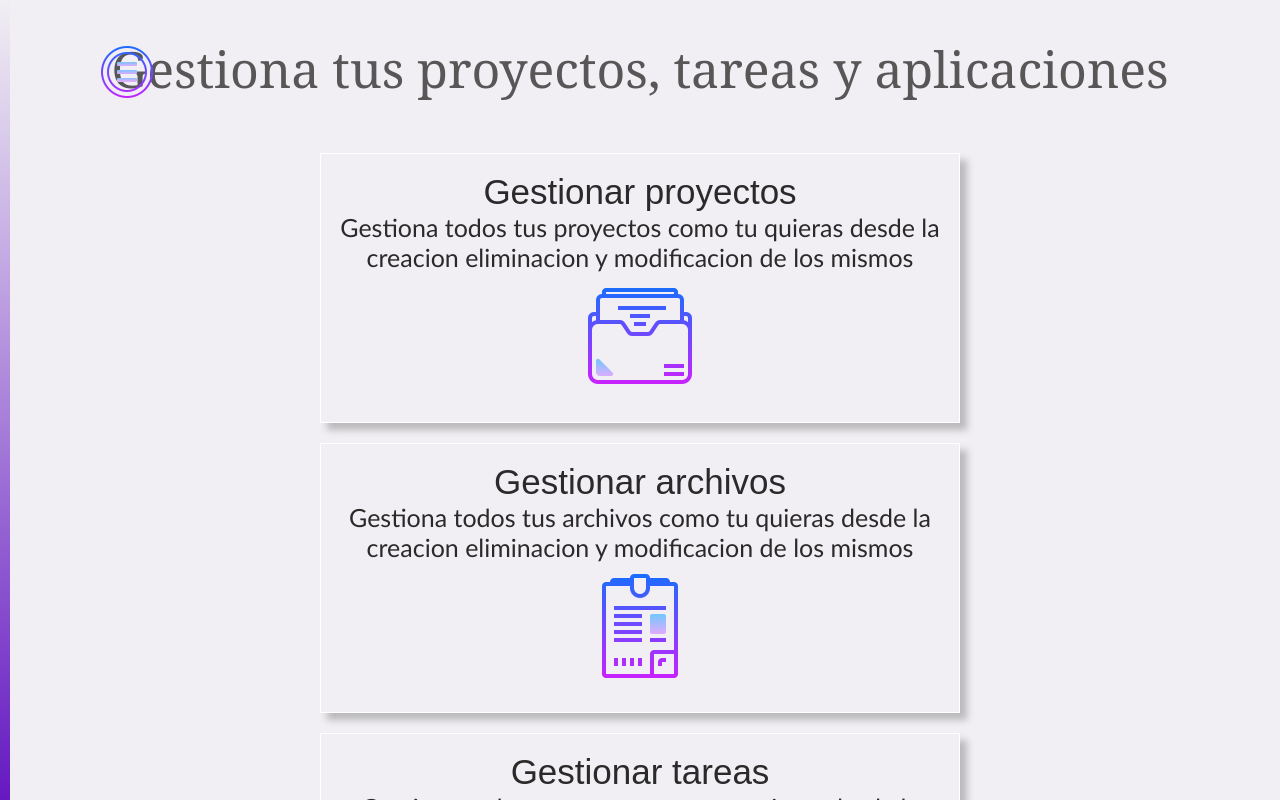
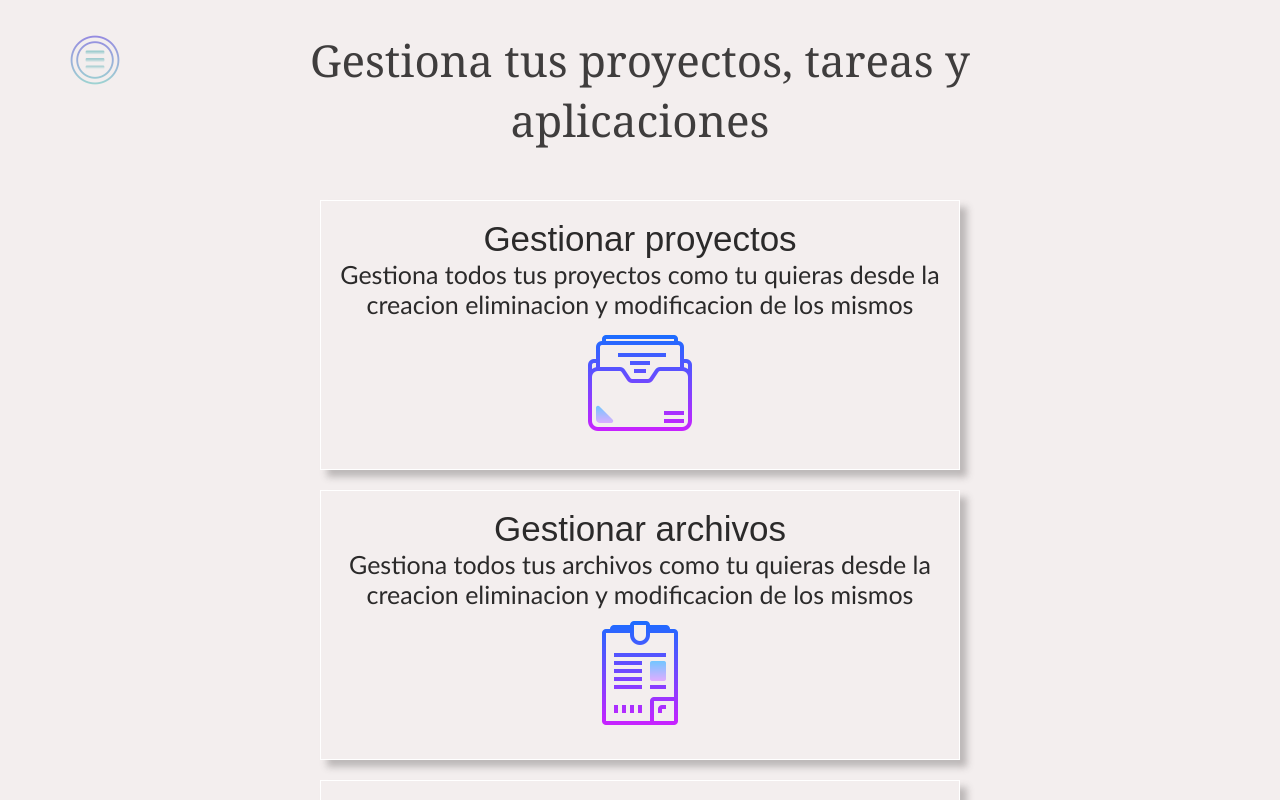
Before and after one commit to facundobrunetti99/Project-final-web, a React (Vite) app: page / in a window 1280 px wide. Shown: the top 800 px of the page. Built offline with nearby package versions, Linux system fonts and the light colour scheme.

Commit message:
Style menu and format code added

```diff
--- a/src/App.css
+++ b/src/App.css
@@ -2,4 +2,5 @@
     margin: 0;
     padding: 0;
     box-sizing: border-box;
+
 }
--- a/src/RouterConfig.jsx
+++ b/src/RouterConfig.jsx
@@ -1,41 +1,28 @@
-import React from 'react';
-import { Route, Routes } from 'react-router-dom';
-import AuthRouter from './AuthRouter';
-import PrivHome from './page/PrivHome';
-import Task from './page/Task';
-import Login from './page/Login'
-import Project from './page/Project';
-import Dashboard from '../src/page/DashBoard/Dashboard'
-import PublicHome from './page/PublicHome/PublicHome';
+import React from "react";
+import { Route, Routes } from "react-router-dom";
+import AuthRouter from "./AuthRouter";
+import PrivHome from "./page/PrivHome";
+import Task from "./page/Task";
+import Login from "./page/Login";
+import Project from "./page/Project";
+import Dashboard from "../src/page/DashBoard/Dashboard";
+import PublicHome from "./page/PublicHome/PublicHome";
 const RouterConfig = ({ isAuthenticated }) => {
   return (
     <Routes>
+      <Route path="/" element={<Dashboard />}>
+        <Route path="/" element={<PublicHome />}></Route>
 
-      <Route path="/" element={<Dashboard />}>
-        <Route path="/" element={<PublicHome/>}></Route>
-
-       <Route element={<AuthRouter isAuthenticated={isAuthenticated}/>}>
-            <Route path="/homepriv" element={<PrivHome />}>
-            </Route>
-            <Route path="/project" element={<Project />} />
-            <Route path="/project/task" element={<Task/>}></Route>
+        <Route element={<AuthRouter isAuthenticated={isAuthenticated} />}>
+          <Route path="/homepriv" element={<PrivHome />}></Route>
+          <Route path="/project" element={<Project />} />
+          <Route path="/project/task" element={<Task />}></Route>
         </Route>
-
-
-
-
-
       </Route>
 
-
-      <Route path='/login' element={<Login/>}>
-      </Route>
-
-
-
-
+      <Route path="/login" element={<Login />}></Route>
     </Routes>
   );
-}
+};
 
 export default RouterConfig;
--- a/src/component/NavBar/Nav.css
+++ b/src/component/NavBar/Nav.css
@@ -1,38 +1,33 @@
-
-
-
 .nav-abrir {
   position: fixed;
   top: 0;
   left: 0;
-    width: 260px;
+  width: 210px;
   height: 100%;
-    background-image: linear-gradient(to bottom, #f1eff3, #6519c1);
-    display: flex;
+  background-image: linear-gradient(to bottom, #bf8af5, #7834c5); display: flex;
   flex-direction: column;
   justify-content: center;
   align-items: center;
-
-    font-family: 'Gill Sans', 'Gill Sans MT', Calibri, 'Trebuchet MS', sans-serif;
-    transition: left 0.3s ease;     z-index: 1000;
+  font-family: "Gill Sans", "Gill Sans MT", Calibri, "Trebuchet MS", sans-serif;
+  transition: left 0.3s ease;
+  z-index: 1000;
 }
 
 .nav-cerrar {
   position: fixed;
   top: 0;
   left: -250px;
-    width: 260px;
+  width: 210px;
   height: 100%;
-    background-image: linear-gradient(to bottom, #f1eff3, #6519c1);
+  background-image: linear-gradient(to bottom, #bf8af5, #7834c5);
   display: flex;
   flex-direction: column;
   justify-content: center;
   align-items: center;
-    font-family: 'Gill Sans', 'Gill Sans MT', Calibri, 'Trebuchet MS', sans-serif;
+  font-family: "Gill Sans", "Gill Sans MT", Calibri, "Trebuchet MS", sans-serif;
   transition: left 0.3s ease;
   z-index: 1100;
 }
-
 
 .nav-ul-conteiner {
   width: 50%;
@@ -40,32 +35,30 @@
   display: flex;
   flex-direction: column;
   justify-content: space-around;
-
   padding: 20px 0;
   flex-wrap: nowrap;
   list-style: none;
   border-bottom: 1px solid #cdcbc9;
   height: 350px;
+  margin-top: 150px;
 }
 
 .nav-ul-conteiner a {
-    color: #FFF;
-    font-size: 22px;
+  color: #fff;
+  font-size: 18px;
   text-decoration: none;
   padding: 10px 0;
-
   transition: color 0.3s ease;
 }
 
 .nav-ul-conteiner a:hover {
-    color: #d624f2;
+  color: #dbd8db;
 }
-
 
 .btn-open {
   position: absolute;
-    top: 30px;
-    left: 80px;
+  top: 20px;
+  left: 50px;
   font-size: 30px;
   background-color: transparent;
   color: white;
--- a/src/component/NavBar/Nav.jsx
+++ b/src/component/NavBar/Nav.jsx
@@ -1,7 +1,7 @@
 import React, {  use, useEffect, useState } from 'react'
 import '../NavBar/Nav.css'
 import { Link } from 'react-router-dom'
-import imgbutton from "../../img/imgFolder/menu644.png"
+import imgbutton from "../../img/imgFolder/menu100.png"
 const Nav = () => {
 
   const [abrir, setAbrir] = useState(false);
--- a/src/page/DashBoard/DashBoard.css
+++ b/src/page/DashBoard/DashBoard.css
@@ -1,10 +1,7 @@
-.main-dashboard{
-    width: 100%;
-    background-color:#f1eff3 ;
-
-    box-sizing: border-box;
-    margin: 0;
-    padding: 0;
-
-
+.main-dashboard {
+  width: 100%;
+  background-color: #f3eeee;
+  box-sizing: border-box;
+  margin: 0;
+  padding: 0;
 }
--- a/src/page/Project.jsx
+++ b/src/page/Project.jsx
@@ -1,4 +1,4 @@
-import React from 'react';
+import React from "react";
 
 const Project = () => {
   return (
--- a/src/page/PublicHome/PublicHome.css
+++ b/src/page/PublicHome/PublicHome.css
@@ -1,15 +1,25 @@
-.public-home{
-    width: 100%;
-    display: flex;
-    flex-direction: column;
+.public-home {
+  width: 100%;
+  display: flex;
+  flex-direction: column;
 }
 
-.title-public-home{
-    margin-top: 25px;
-    text-align: center;
-    color: #585757;
-    font-family: Cambria, Cochin, Georgia, Times, 'Times New Roman', serif;
-font-size: 50px;
-padding: 10px;
-margin-bottom: 40px;
+.title-public-home {
+  text-align: center;
+  color: #3f3d3d;
+  height: 100px;
+  padding: 10px;
+  margin-bottom: 100px;
+  display: flex;
+  justify-content: center;
+  text-align: center;
 }
+
+.title-public-home p {
+  margin-top: 20px;
+  width: 70%;
+  display: flex;
+  font-family: Cambria, Cochin, Georgia, Times, "Times New Roman", serif;
+  font-size: 44px;
+  justify-content: center;
+}
--- a/src/page/PublicHome/PublicHome.jsx
+++ b/src/page/PublicHome/PublicHome.jsx
@@ -1,23 +1,38 @@
-import React from 'react'
-import "../PublicHome/PublicHome.css"
-import BoxConteiner from '../../component/BoxConteiner/BoxConteiner'
+import React from "react";
+import "../PublicHome/PublicHome.css";
+import BoxConteiner from "../../component/BoxConteiner/BoxConteiner";
 const PublicHome = () => {
   return (
+    <div className="public-home">
+      <div className="title-public-home">
+        <p>Gestiona tus proyectos, tareas y aplicaciones</p>
+      </div>
 
-    <div className='public-home'>
-
-      <p className='title-public-home'>Gestiona tus proyectos, tareas y aplicaciones</p>
-
-
-      <div className='conteiner-public-home'>
-
-          <BoxConteiner title={"Gestionar proyectos"} content={"Gestiona todos tus proyectos como tu quieras desde la creacion eliminacion y modificacion de los mismos"} classn={"folder"} ></BoxConteiner>
-          <BoxConteiner title={"Gestionar archivos  "} content={"Gestiona todos tus archivos como tu quieras desde la creacion eliminacion y modificacion de los mismos"} classn={"project"} ></BoxConteiner>
-          <BoxConteiner title={"Gestionar tareas"} content={"Gestiona todos tus tareas como tu quieras desde la creacion eliminacion y modificacion de los mismos"} classn={"task"} ></BoxConteiner>
-
+      <div className="conteiner-public-home">
+        <BoxConteiner
+          title={"Gestionar proyectos"}
+          content={
+            "Gestiona todos tus proyectos como tu quieras desde la creacion eliminacion y modificacion de los mismos"
+          }
+          classn={"folder"}
+        ></BoxConteiner>
+        <BoxConteiner
+          title={"Gestionar archivos  "}
+          content={
+            "Gestiona todos tus archivos como tu quieras desde la creacion eliminacion y modificacion de los mismos"
+          }
+          classn={"project"}
+        ></BoxConteiner>
+        <BoxConteiner
+          title={"Gestionar tareas"}
+          content={
+            "Gestiona todos tus tareas como tu quieras desde la creacion eliminacion y modificacion de los mismos"
+          }
+          classn={"task"}
+        ></BoxConteiner>
       </div>
     </div>
-  )
-}
+  );
+};
 
-export default PublicHome
+export default PublicHome;
```
Also changed, not shown: src/App.jsx (+8 -9 lines), src/AuthRouter.jsx (+4 -6 lines), src/component/BoxConteiner/BoxConteiner.jsx (+20 -25 lines), src/img/imgFolder/img100.png (added), src/img/imgFolder/menu100.png (added). Lines whose indentation alone changed are shown as unchanged.
